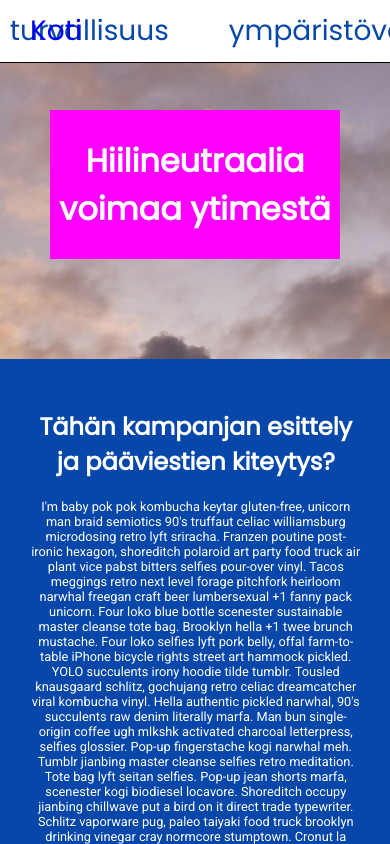
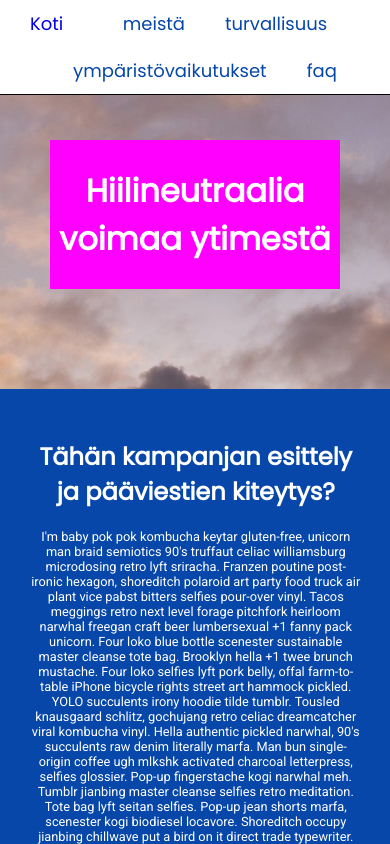
Before and after one commit to pyrysepp/vdmwebsovellus, a React (Create React App) app: page / in a window 390 px wide. Shown: the top 844 px of the page. Built offline with nearby package versions, Linux system fonts and the light colour scheme.

Commit message:
navbar responsiivisuus

```diff
--- a/src/components/Home.css
+++ b/src/components/Home.css
@@ -90,6 +90,9 @@ background: linear-gradient(180deg, rgba(107,80,60,1) 0%, rgba(184,140,91,1) 67%
     .esittely {
         width: 75%;
     }
+    .main-container {
+        margin-top: 50px;
+    }
 }
 @media only screen and (max-width: 850px) {
     header {
@@ -103,7 +106,13 @@ background: linear-gradient(180deg, rgba(107,80,60,1) 0%, rgba(184,140,91,1) 67%
         width: 85%;
     }
 }
+@media only screen and (max-width: 750px) {
+    .main-container {
+        margin-top: 45px;
+    }
+}
 @media only screen and (max-width: 700px) {
+
     p {
         font-size: 0.8em;
     }
@@ -117,3 +126,8 @@ background: linear-gradient(180deg, rgba(107,80,60,1) 0%, rgba(184,140,91,1) 67%
         font-size: 0.8em;
     }
 }
+@media only screen and (max-width: 535px) {
+    .main-container {
+        margin-top: 90px;
+    }
+}
--- a/src/components/Navbar.css
+++ b/src/components/Navbar.css
@@ -14,7 +14,7 @@
     margin: 0%;
     padding: 0%;
     display: flex;
-    flex-direction: row;
+    flex-flow: row wrap;
     justify-content: center;
   }
   .navbar li {
@@ -40,7 +40,23 @@
     margin-left: 30px;
     text-decoration: none;
 
+
   }
 .navlink-home:hover {
   color: #FF1D98;
 }
+@media only screen and (max-width: 1000px) {
+  .navbar li {
+    font-size: 20px;
+  }
+}
+@media only screen and (max-width: 750px) {
+  .navbar li {
+    font-size: 18px;
+    margin-left: 20px;
+  }
+
+}
+/* @media only screen and (max-width: 400px) {
+  .navbar li {}
+} */
```
